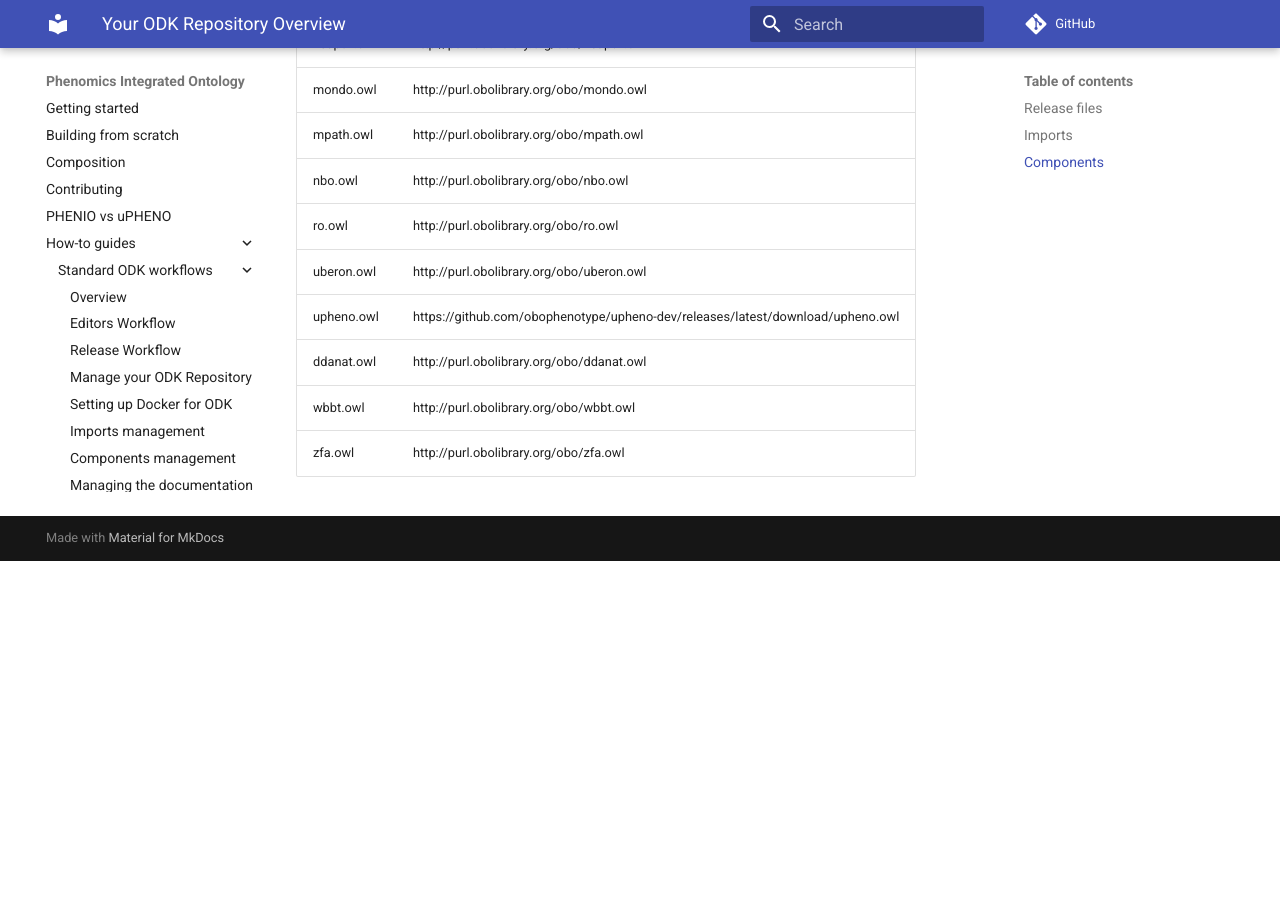
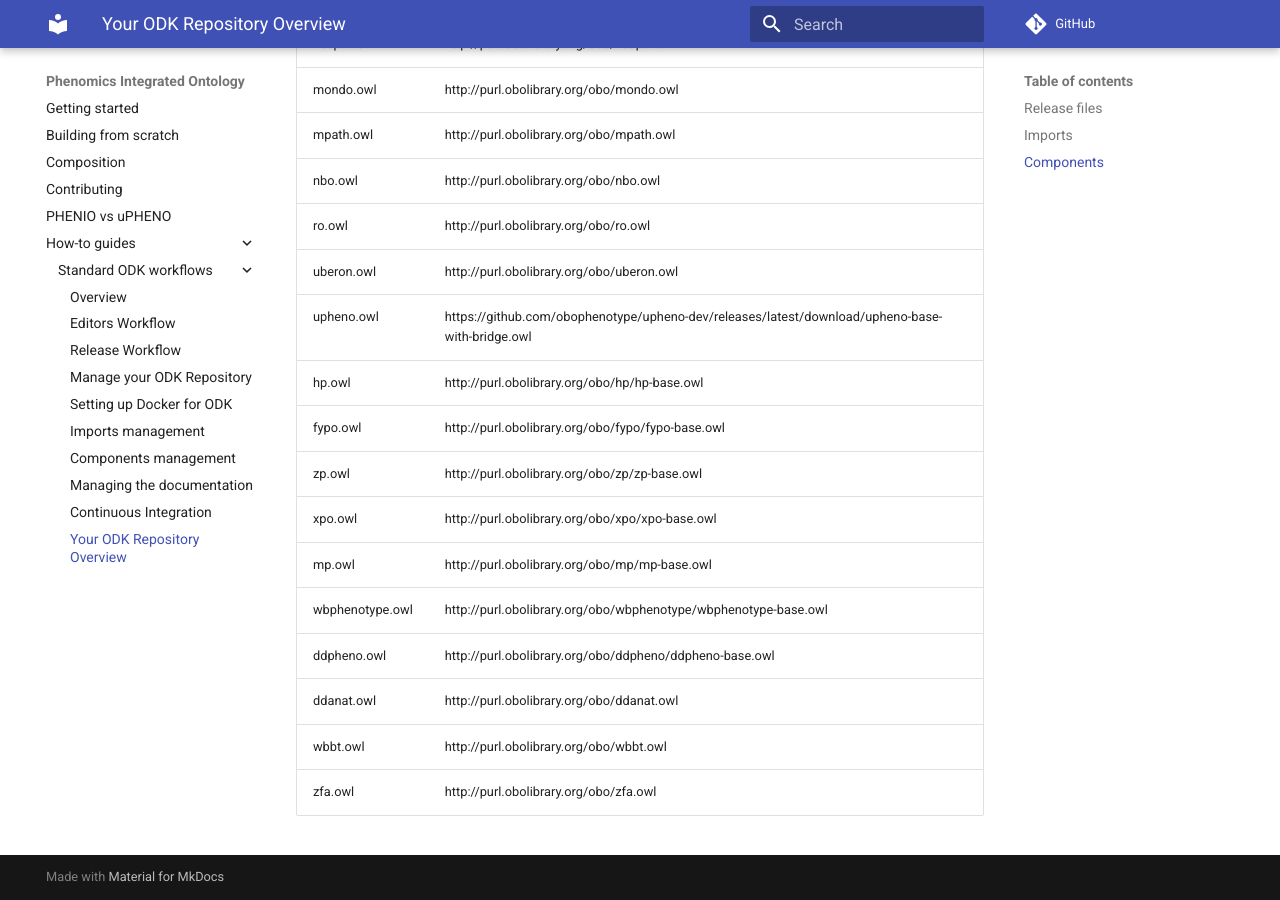
Before and after one commit to monarch-initiative/phenio, an MkDocs documentation site: the page built from docs/odk-workflows/RepositoryFileStructure.md, in a window 1280 px wide and 900 px high, scrolled down 2277 px. Built offline with MkDocs 1.6.1 and Material for MkDocs 9.7.7, drawn with Linux system fonts in a browser that asks for light colours; comment, search, counter and statistics services are not loaded; before the commit the page ends 2838 px from its top, so only the background shows below that.

Commit message:
Switch to use uPheno base and import phenotype ontologies separately
This ensures that we always have the latest phenotype ontologies in phenio, independent of any particular phenio release. I have eyeballed the resulting ontology and it has still waaaay too many dangling classes, I will try to clean those in subsequent commits

```diff
--- a/docs/odk-workflows/RepositoryFileStructure.md
+++ b/docs/odk-workflows/RepositoryFileStructure.md
@@ -55,7 +55,14 @@
 | nbo.owl | http://purl.obolibrary.org/obo/nbo.owl |
 | ro.owl | http://purl.obolibrary.org/obo/ro.owl |
 | uberon.owl | http://purl.obolibrary.org/obo/uberon.owl |
-| upheno.owl | https://github.com/obophenotype/upheno-dev/releases/latest/download/upheno.owl |
+| upheno.owl | https://github.com/obophenotype/upheno-dev/releases/latest/download/upheno-base-with-bridge.owl |
+| hp.owl | http://purl.obolibrary.org/obo/hp/hp-base.owl |
+| fypo.owl | http://purl.obolibrary.org/obo/fypo/fypo-base.owl |
+| zp.owl | http://purl.obolibrary.org/obo/zp/zp-base.owl |
+| xpo.owl | http://purl.obolibrary.org/obo/xpo/xpo-base.owl |
+| mp.owl | http://purl.obolibrary.org/obo/mp/mp-base.owl |
+| wbphenotype.owl | http://purl.obolibrary.org/obo/wbphenotype/wbphenotype-base.owl |
+| ddpheno.owl | http://purl.obolibrary.org/obo/ddpheno/ddpheno-base.owl |
 | ddanat.owl | http://purl.obolibrary.org/obo/ddanat.owl |
 | wbbt.owl | http://purl.obolibrary.org/obo/wbbt.owl |
 | zfa.owl | http://purl.obolibrary.org/obo/zfa.owl |
```
Also changed, not shown: src/ontology/phenio-odk.yaml (+25 -5 lines), 1 other file.
